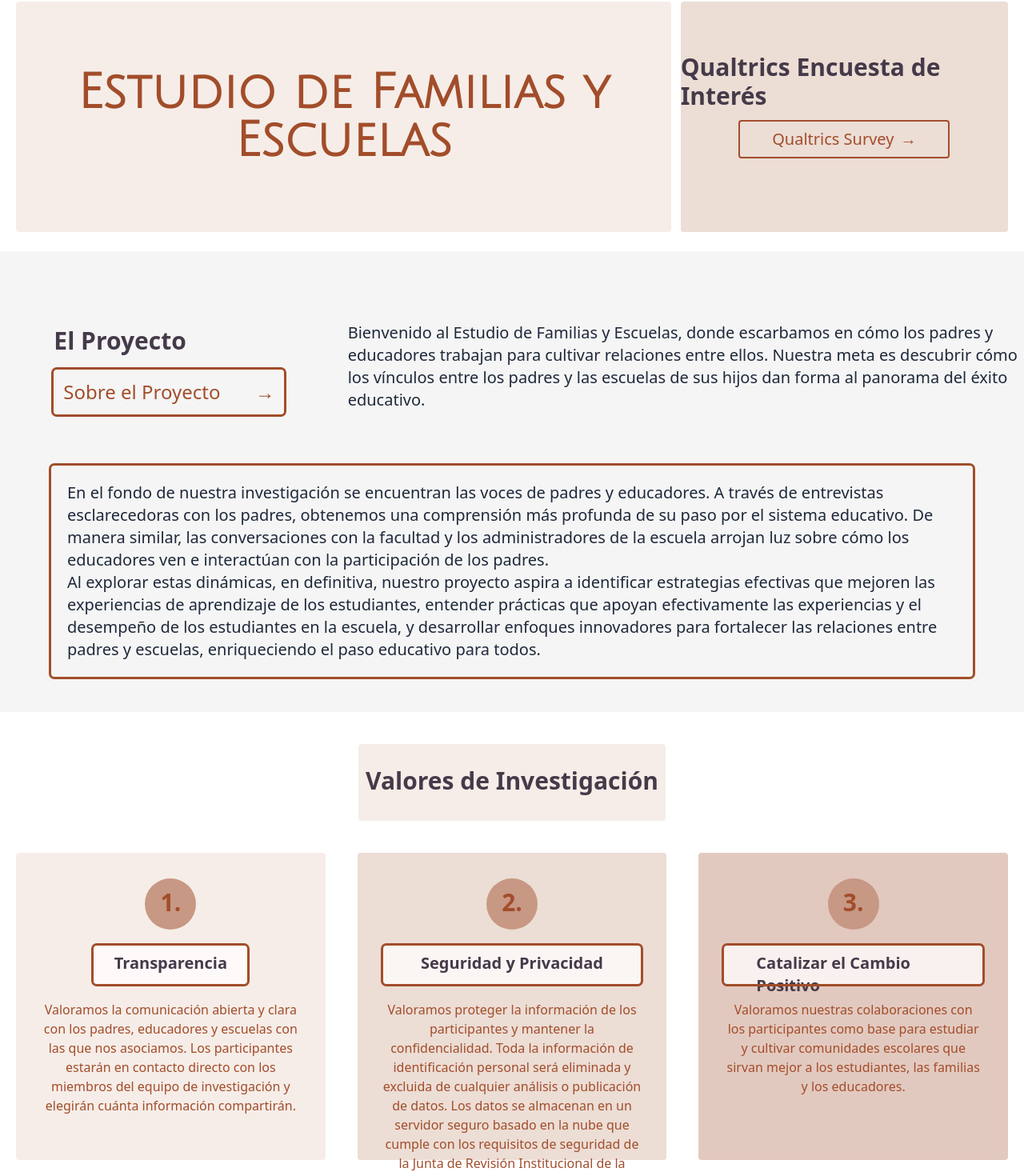
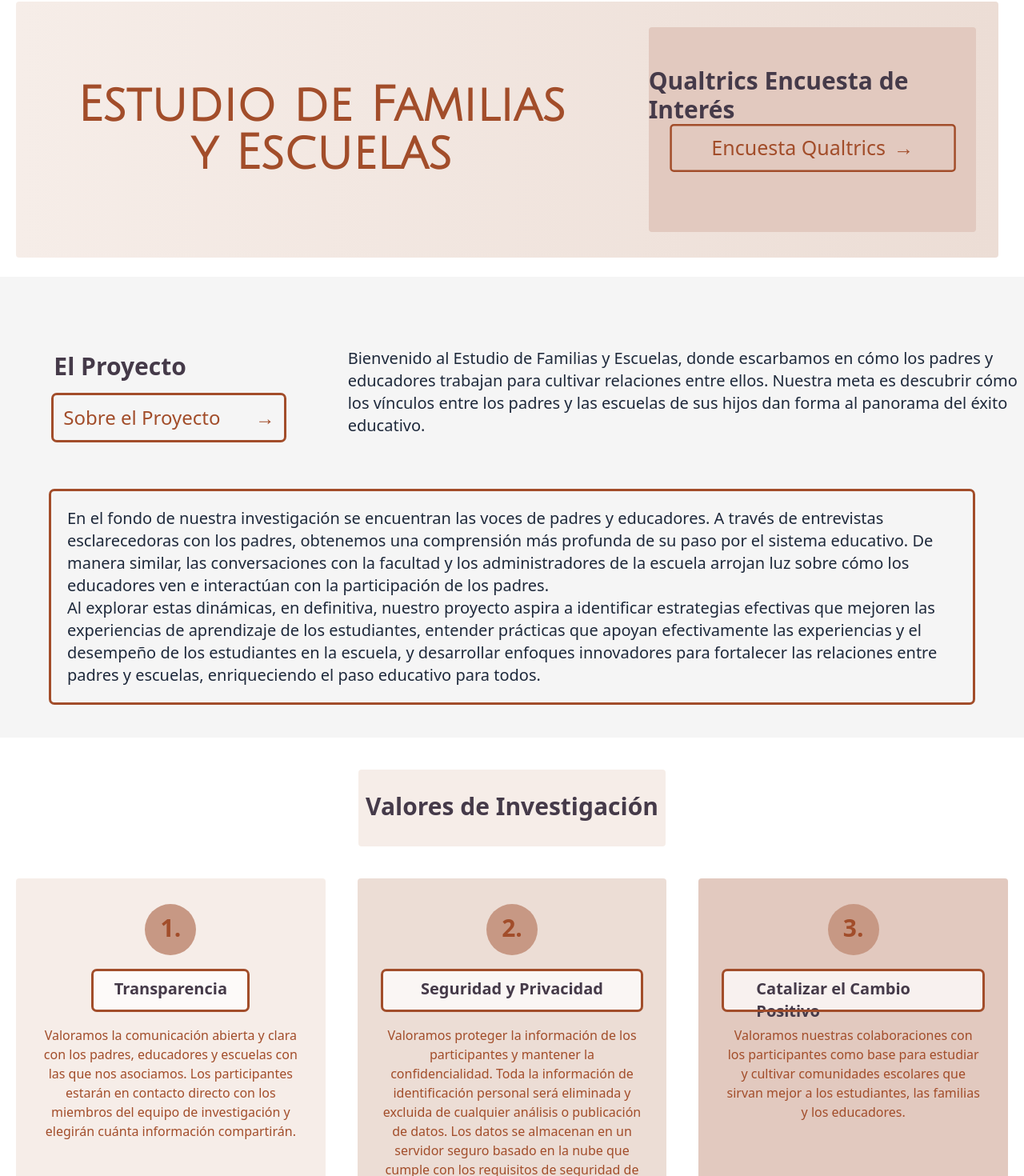
Before and after one commit to fullstackatbrown/rangel-research, a Next.js app: page /homeESP in a window 1280 px wide. Shown: the part 184-1654 px from the top of the page at 80% size. Built offline with nearby package versions, Linux system fonts and the light colour scheme.

Commit message:
feat: Add aesthetic improvements to Spanish homepage

```diff
--- /dev/null
+++ b/src/components/qualtricsButtonESP.tsx
@@ -0,0 +1,13 @@
+import ButtonLink from "@/components/buttonLink";
+import React from "react";
+
+const QualtricsButton = () => {
+  return (
+    <ButtonLink
+      text="Encuesta Qualtrics"
+      url="https://brown.co1.qualtrics.com/jfe/form/SV_2seiVuFl1tCmNim"
+    />
+  );
+};
+
+export default QualtricsButton;
--- a/src/pages/homeESP.tsx
+++ b/src/pages/homeESP.tsx
@@ -1,109 +1,144 @@
-import QualtricsButton from '@/components/qualtricsButton';
-import NavigationBarESP  from '@/components/navigationBarESP';
-
+import QualtricsButtonESP from "@/components/qualtricsButtonESP";
+import NavigationBarESP from "@/components/navigationBarESP";
 
 export default function Home() {
+  return (
+    <div className="bg-white">
+      <NavigationBarESP />
 
-  return (
-
-    <div className="bg-white">
-      <NavigationBarESP/>
-
-
-      <div className='mt-6 bg-transparent w-full h-72 flex items-center px-5'>
-
-        <div className='rounded bg-brown1 w-2/3 h-full items-center flex justify-center mr-3'>
-          <h1 className="text-brown5 text-6xl w-auto m-auto bg-transparent font-julius title font-bold text-center">Estudio de Familias y Escuelas</h1>
+      <div className="mt-6 bg-transparent w-full h-80 flex items-center px-5">
+        <div className="rounded bg-gradient-to-r from-brown1 to-brown2 w-full h-full items-center flex justify-center mr-3">
+          <h1 className="text-brown5 text-6xl w-1/2 m-auto bg-transparent font-julius title font-bold text-center">
+            Estudio de Familias y Escuelas
+          </h1>
+          <div className="rounded bg-brown3 w-1/3 h-4/5 grid items-center justify-center mx-7">
+            <h1 className="text-3xl text-gray-purple w-84 bg-transparent -mb-20 font-bold pb-5">
+              Qualtrics Encuesta de Interés
+            </h1>
+            <div className="bg-transparent flex justify-center -translate-y-8 transform scale-125">
+              <QualtricsButtonESP />
             </div>
-        <div className='rounded bg-brown2 w-1/3 h-full grid items-center justify-center'>
-          <h1 className="text-3xl text-gray-purple w-84 bg-transparent -mb-20 font-bold">Qualtrics Encuesta de Interés</h1>
-          <div className="bg-transparent flex justify-center -translate-y-8">
-            <QualtricsButton/>
+          </div>
         </div>
       </div>
 
-      </div>
-
-      <div className='bg-light-gray mt-6 w-full h-72 flex items-center'>
-
-        <div className='rounded bg-transparent w-1/3 h-full items-center grid justify-center mr-3'>
-        <h1 className="text-3xl w-84 bg-transparent -mb-20 text-gray-purple font-bold">El Proyecto</h1>
+      <div className="bg-light-gray mt-6 w-full h-72 flex items-center">
+        <div className="rounded bg-transparent w-1/3 h-full items-center grid justify-center mr-3">
+          <h1 className="text-3xl w-84 bg-transparent -mb-20 text-gray-purple font-bold">
+            El Proyecto
+          </h1>
           <button className="outline outline-brown5 rounded text-white bg-transparent bg-slate-400 w-72 flex p-3 text-2xl -mt-20 justify-between">
             <h1 className="bg-transparent text-brown5">Sobre el Proyecto</h1>
             <h1 className="bg-transparent text-brown5">→</h1>
           </button>
         </div>
 
-        <div className='rounded bg-transparent w-2/3 h-full grid items-center justify-center'>
-        <h1 className="text-slate-800 text-xl w-100 bg-transparent">Bienvenido al Estudio de Familias y Escuelas, donde escarbamos en cómo los padres y educadores trabajan para cultivar relaciones entre ellos. Nuestra meta es descubrir cómo los vínculos entre los padres y las escuelas de sus hijos dan forma al panorama del éxito educativo.</h1>
+        <div className="rounded bg-transparent w-2/3 h-full grid items-center justify-center">
+          <h1 className="text-slate-800 text-xl w-100 bg-transparent">
+            Bienvenido al Estudio de Familias y Escuelas, donde escarbamos en
+            cómo los padres y educadores trabajan para cultivar relaciones entre
+            ellos. Nuestra meta es descubrir cómo los vínculos entre los padres
+            y las escuelas de sus hijos dan forma al panorama del éxito
+            educativo.
+          </h1>
+        </div>
       </div>
 
+      <div className="bg-light-gray w-full h-72 flex items-center justify-center">
+        <div className="rounded bg-transparent outline outline-brown5 w-full p-5 mx-16 mb-16">
+          <p className="text-slate-800 text-xl w-100 bg-transparent">
+            En el fondo de nuestra investigación se encuentran las voces de
+            padres y educadores. A través de entrevistas esclarecedoras con los
+            padres, obtenemos una comprensión más profunda de su paso por el
+            sistema educativo. De manera similar, las conversaciones con la
+            facultad y los administradores de la escuela arrojan luz sobre cómo
+            los educadores ven e interactúan con la participación de los padres.
+          </p>
+          <p className="text-slate-800 text-xl w-100 bg-transparent">
+            Al explorar estas dinámicas, en definitiva, nuestro proyecto aspira
+            a identificar estrategias efectivas que mejoren las experiencias de
+            aprendizaje de los estudiantes, entender prácticas que apoyan
+            efectivamente las experiencias y el desempeño de los estudiantes en
+            la escuela, y desarrollar enfoques innovadores para fortalecer las
+            relaciones entre padres y escuelas, enriqueciendo el paso educativo
+            para todos.
+          </p>
+        </div>
       </div>
 
-
-      <div className='bg-light-gray w-full h-72 flex items-center justify-center'>
-        <div className="rounded bg-transparent outline outline-brown5 w-full p-5 mx-16 mb-16">
-        <p className="text-slate-800 text-xl w-100 bg-transparent">En el fondo de nuestra investigación se encuentran las voces de padres y educadores. A través de entrevistas esclarecedoras con los padres, obtenemos una comprensión más profunda de su paso por el sistema educativo. De manera similar, las conversaciones con la facultad y los administradores de la escuela arrojan luz sobre cómo los educadores ven e interactúan con la participación de los padres.</p>
-        <p className="text-slate-800 text-xl w-100 bg-transparent">Al explorar estas dinámicas, en definitiva, nuestro proyecto aspira a identificar estrategias efectivas que mejoren las experiencias de aprendizaje de los estudiantes, entender prácticas que apoyan efectivamente las experiencias y el desempeño de los estudiantes en la escuela, y desarrollar enfoques innovadores para fortalecer las relaciones entre padres y escuelas, enriqueciendo el paso educativo para todos.</p>
+      <div className="my-10 inline-block bg-transparent w-full h-full justify-center">
+        <div className="m-auto bg-brown1 w-96 h-24 pt-7 flex justify-center rounded">
+          <h1 className="text-3xl text-gray-purple w-84 bg-transparent -mb-20 font-bold">
+            Valores de Investigación
+          </h1>
         </div>
 
+        <div className="flex bg-transparent mt-10 h-96 w-full">
+          <div className="mx-5 bg-brown1 w-full h-full inline-block justify-center rounded p-8">
+            <div className="m-auto rounded-full h-16 w-16 bg-brown4 flex justify-center">
+              <h1 className="bg-transparent mt-3 font-bold text-3xl text-brown5">
+                1.
+              </h1>
             </div>
 
-      <div className='my-10 inline-block bg-transparent w-full h-full justify-center'>
-
-        <div className='m-auto bg-brown1 w-96 h-24 pt-7 flex justify-center rounded'>
-          <h1 className="text-3xl text-gray-purple w-84 bg-transparent -mb-20 font-bold">Valores de Investigación</h1>
+            <div className="my-5 m-auto bg-white bg-opacity-75 w-48 px-10 outline outline-brown5 h-12 pt-2 flex justify-center rounded">
+              <h1 className="text-xl text-gray-purple w-84 bg-transparent -mb-20 font-bold">
+                Transparencia
+              </h1>
             </div>
 
-        <div className='flex bg-transparent mt-10 h-96 w-full'>
-
-        <div className='mx-5 bg-brown1 w-full h-full inline-block justify-center rounded p-8'>
-
-          <div className='m-auto rounded-full h-16 w-16 bg-brown4 flex justify-center'>
-            <h1 className='bg-transparent mt-3 font-bold text-3xl text-brown5'>1.</h1>
+            <h1 className="text-brown5 w-84 bg-transparent text-center">
+              Valoramos la comunicación abierta y clara con los padres,
+              educadores y escuelas con las que nos asociamos. Los participantes
+              estarán en contacto directo con los miembros del equipo de
+              investigación y elegirán cuánta información compartirán.
+            </h1>
           </div>
 
-          <div className='my-5 m-auto bg-white bg-opacity-75 w-48 px-10 outline outline-brown5 h-12 pt-2 flex justify-center rounded'>
-            <h1 className="text-xl text-gray-purple w-84 bg-transparent -mb-20 font-bold">Transparencia</h1>
+          <div className="mx-5 bg-brown2 w-full h-full inline-block justify-center rounded p-8">
+            <div className="m-auto rounded-full h-16 w-16 bg-brown4 flex justify-center">
+              <h1 className="bg-transparent mt-3 font-bold text-3xl text-brown5">
+                2.
+              </h1>
             </div>
 
-          <h1 className="text-brown5 w-84 bg-transparent text-center">Valoramos la comunicación abierta y clara con los padres, educadores y escuelas con las que nos asociamos. Los participantes estarán en contacto directo con los miembros del equipo de investigación y elegirán cuánta información compartirán.</h1>
-
+            <div className="bg-opacity-75 my-5 m-auto bg-white w-auto px-10 outline outline-brown5 h-12 pt-2 flex justify-center rounded">
+              <h1 className="text-xl text-gray-purple bg-transparent -mb-20 font-bold">
+                Seguridad y Privacidad
+              </h1>
             </div>
 
-        <div className='mx-5 bg-brown2 w-full h-full inline-block justify-center rounded p-8'>
-
-        <div className='m-auto rounded-full h-16 w-16 bg-brown4 flex justify-center'>
-          <h1 className='bg-transparent mt-3 font-bold text-3xl text-brown5'>2.</h1>
+            <h1 className="text-brown5 w-84 bg-transparent text-center">
+              Valoramos proteger la información de los participantes y mantener
+              la confidencialidad. Toda la información de identificación
+              personal será eliminada y excluida de cualquier análisis o
+              publicación de datos. Los datos se almacenan en un servidor seguro
+              basado en la nube que cumple con los requisitos de seguridad de la
+              Junta de Revisión Institucional de la Universidad de Brown.
+            </h1>
           </div>
 
-        <div className='bg-opacity-75 my-5 m-auto bg-white w-auto px-10 outline outline-brown5 h-12 pt-2 flex justify-center rounded'>
-          <h1 className="text-xl text-gray-purple bg-transparent -mb-20 font-bold">Seguridad y Privacidad</h1>
+          <div className="mx-5 bg-brown3 w-full h-full inline-block justify-center rounded p-8">
+            <div className="m-auto rounded-full h-16 w-16 bg-brown4 flex justify-center">
+              <h1 className="bg-transparent mt-3 font-bold text-3xl text-brown5">
+                3.
+              </h1>
             </div>
 
-        <h1 className="text-brown5 w-84 bg-transparent text-center">Valoramos proteger la información de los participantes y mantener la confidencialidad. Toda la información de identificación personal será eliminada y excluida de cualquier análisis o publicación de datos. Los datos se almacenan en un servidor seguro basado en la nube que cumple con los requisitos de seguridad de la Junta de Revisión Institucional de la Universidad de Brown.</h1>
-
+            <div className="bg-opacity-75 my-5 m-auto bg-white w-auto px-10 outline outline-brown5 h-12 pt-2 flex justify-center rounded">
+              <h1 className="text-xl text-gray-purple w-84 bg-transparent -mb-20 font-bold">
+                Catalizar el Cambio Positivo
+              </h1>
             </div>
 
-        <div className='mx-5 bg-brown3 w-full h-full inline-block justify-center rounded p-8'>
-
-        <div className='m-auto rounded-full h-16 w-16 bg-brown4 flex justify-center'>
-          <h1 className='bg-transparent mt-3 font-bold text-3xl text-brown5'>3.</h1>
-        </div>
-
-        <div className='bg-opacity-75 my-5 m-auto bg-white w-auto px-10 outline outline-brown5 h-12 pt-2 flex justify-center rounded'>
-          <h1 className="text-xl text-gray-purple w-84 bg-transparent -mb-20 font-bold">Catalizar el Cambio Positivo</h1>
-        </div>
-
-        <h1 className="text-brown5 w-84 bg-transparent text-center">Valoramos nuestras colaboraciones con los participantes como base para estudiar y cultivar comunidades escolares que sirvan mejor a los estudiantes, las familias y los educadores.</h1>
-
-        </div>
-
-
-        </div>
-
-
+            <h1 className="text-brown5 w-84 bg-transparent text-center">
+              Valoramos nuestras colaboraciones con los participantes como base
+              para estudiar y cultivar comunidades escolares que sirvan mejor a
+              los estudiantes, las familias y los educadores.
+            </h1>
           </div>
         </div>
-  )
+      </div>
+    </div>
+  );
 }
```
Also changed, not shown: src/components/footer.tsx (added, +49 -0 lines). Lines whose indentation alone changed are shown as unchanged.
